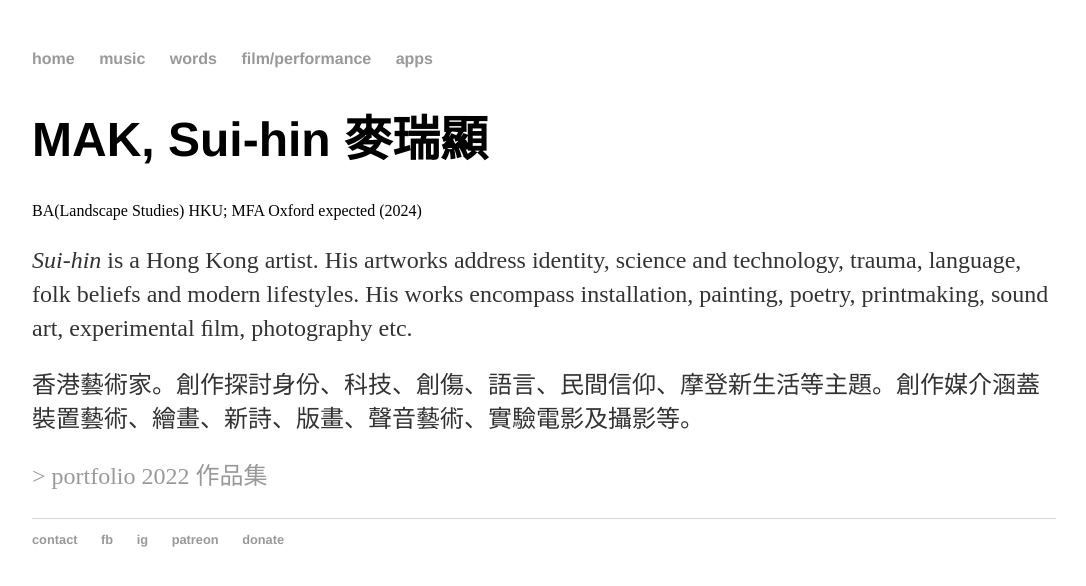
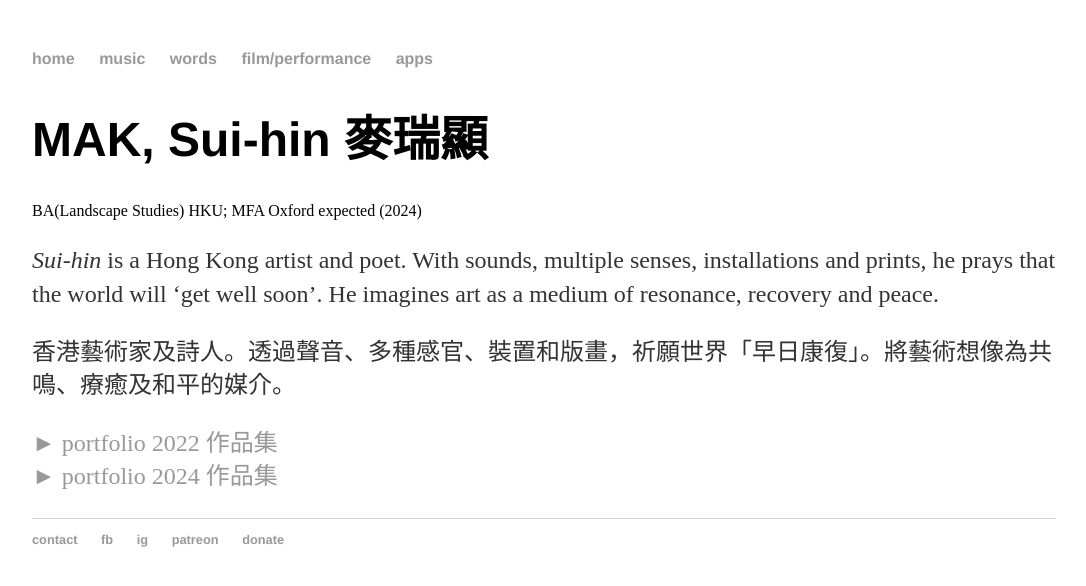
Before and after one commit to maksuihin/maksuihin.github.io, a Jekyll site: the page built from index.html, in a window 1280 px wide. Shown: the top 586 px of the page, without its empty margins (96-1182 px from the left). Built offline with Jekyll 4.4.1, drawn with Linux system fonts in a browser that asks for light colours.

Commit message:
Update bio

```diff
--- a/index.html
+++ b/index.html
@@ -7,12 +7,12 @@
         		<h1>MAK, Sui-hin <span lang="zh">麥瑞顯</span></h1>
 			BA(Landscape Studies) HKU; MFA Oxford expected (2024)</br>
 			<p>
-				<em>Sui-hin</em> is a Hong Kong artist.  His artworks address identity, science and technology, trauma, language, folk beliefs and modern lifestyles.  His works encompass installation, painting, poetry, printmaking, sound art, experimental ﬁlm, photography etc.  <!--Some of his art prints are in private collections in Hong Kong, Australia, Taiwan and the US.  In 2019, his experimental film ‘<i>tofu</i>’ was screened at the British Museum.--></p>
+				<em>Sui-hin</em> is a Hong Kong artist and poet. With sounds, multiple senses, installations and prints, he prays that the world will ‘get well soon’. He imagines art as a medium of resonance, recovery and peace. <!--His artworks address identity, science and technology, trauma, language, folk beliefs and modern lifestyles.  His works encompass installation, painting, poetry, printmaking, sound art, experimental ﬁlm, photography etc.  Some of his art prints are in private collections in Hong Kong, Australia, Taiwan and the US.  In 2019, his experimental film ‘<i>tofu</i>’ was screened at the British Museum.--></p>
 
 			<p>
-				香港藝術家。創作探討身份、科技、創傷、語言、民間信仰、摩登新生活等主題。創作媒介涵蓋裝置藝術、繪畫、新詩、版畫、聲音藝術、實驗電影及攝影等。<!--版畫作品於本港、澳洲、台灣、美國獲私人收藏。實驗短片〈<i>tofu</i>〉在2019年於大英博物館放映。--></p>
-			<p><a href="/portfolio2022">> portfolio 2022 作品集</a>
-			</p>
+				香港藝術家及詩人。透過聲音、多種感官、裝置和版畫，祈願世界「早日康復」。將藝術想像為共鳴、療癒及和平的媒介。<!--創作探討身份、科技、創傷、語言、民間信仰、摩登新生活等主題。創作媒介涵蓋裝置藝術、繪畫、新詩、版畫、聲音藝術、實驗電影及攝影等。版畫作品於本港、澳洲、台灣、美國獲私人收藏。實驗短片〈<i>tofu</i>〉在2019年於大英博物館放映。--></p>
+			<p><a href="/portfolio2022">► portfolio 2022 作品集</a><br>
+			   <a href="/portfolio2024">► portfolio 2024 作品集</p>
 
 			<!--<p>香港の芸術家。作品のテーマは、アイデンティティ・科学と技術・終末のシナリオ・トラウマ・言語・タブー・民間信仰・現代のライフスタイルなど。表現媒体には、インスタレーション・絵画・詩・版画・サウンドアート・実験映画・写真などが含まれる。</p>-->
 
```
